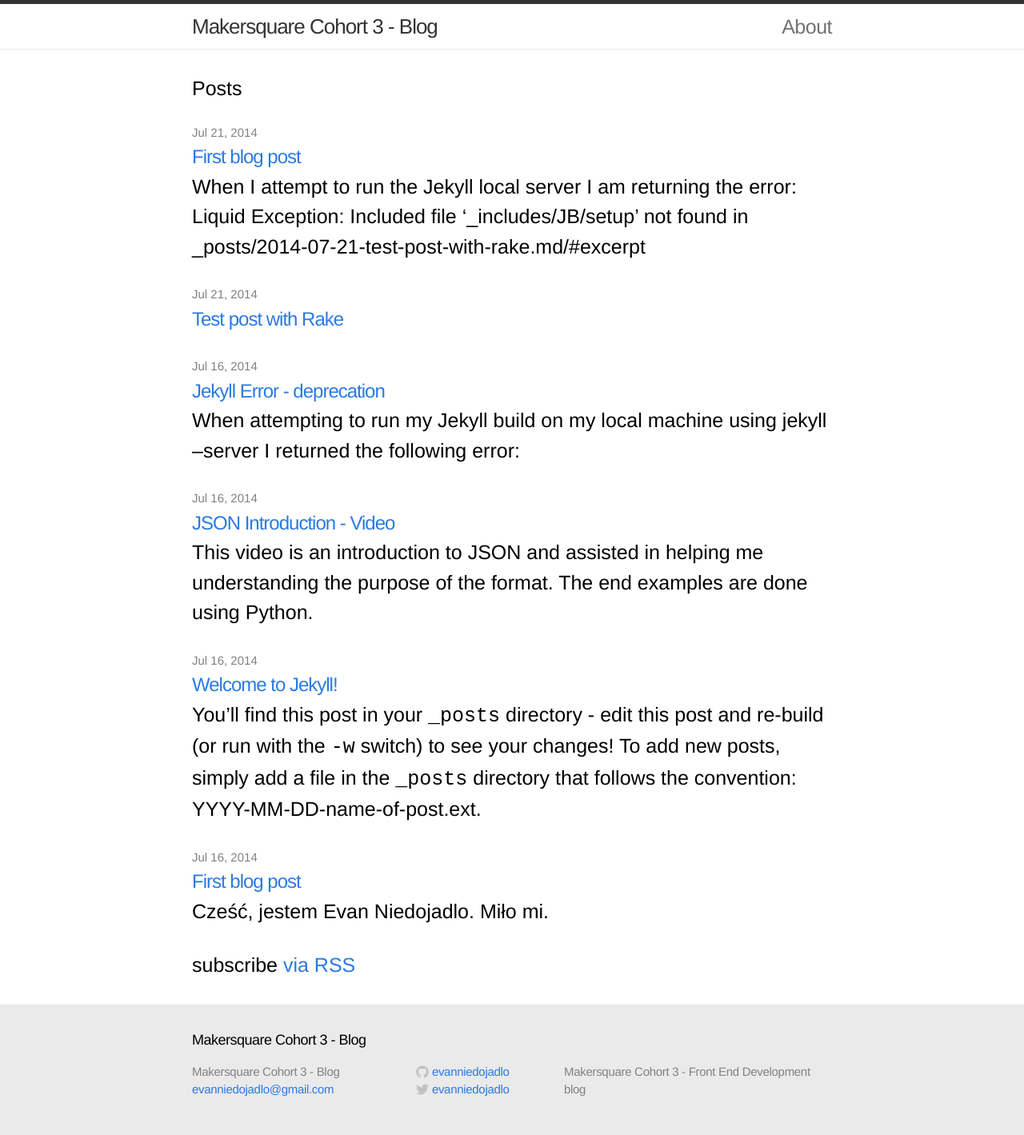
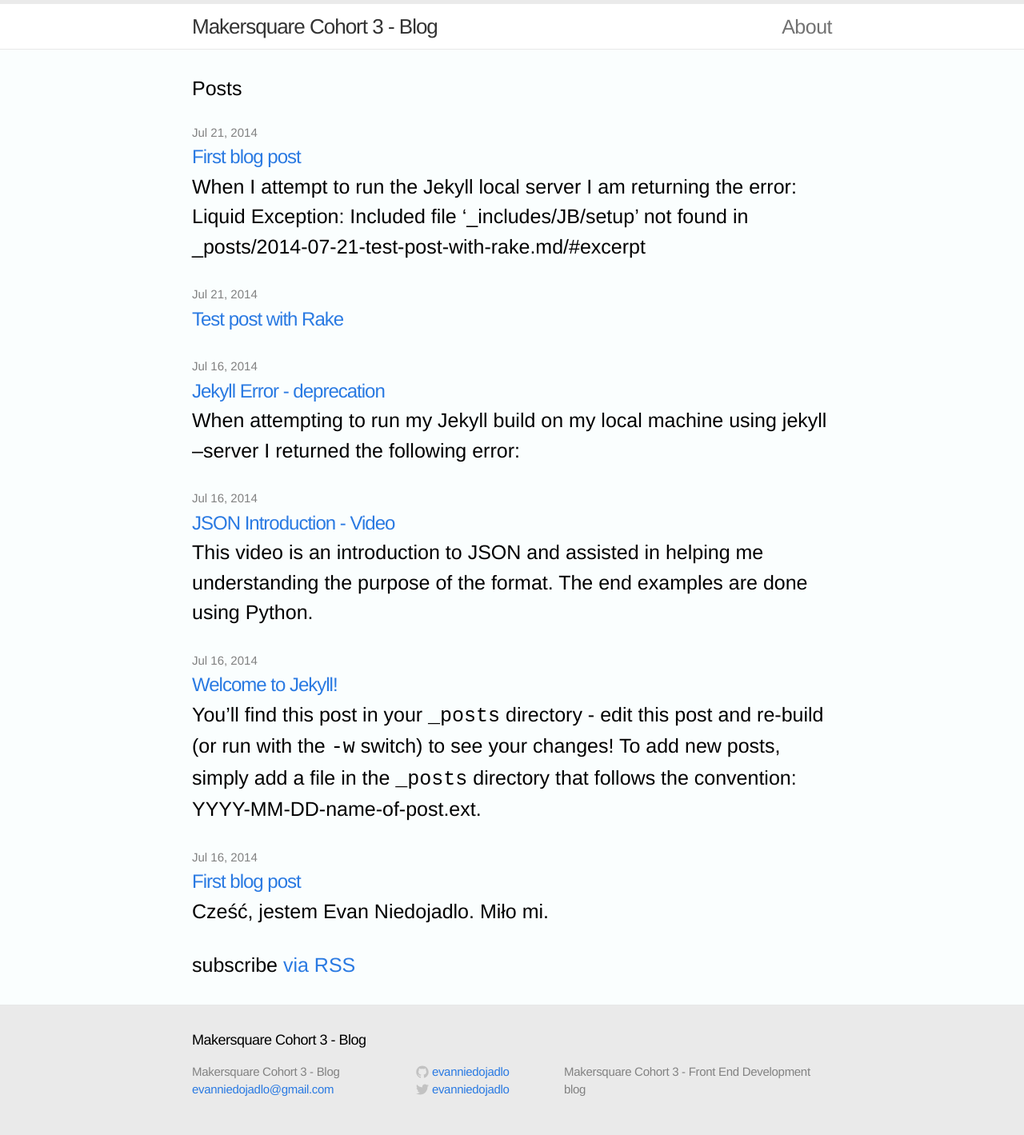
Before and after one commit to evanniedojadlo/evanniedojadlo.github.io, a Jekyll site: the page built from index.html, in a window 1280 px wide. Shown: the whole page at 80% size. Built offline with Jekyll 4.4.1, drawn with Linux system fonts in a browser that asks for light colours.

Commit message:
Small change to the body style

```diff
--- a/css/main.css
+++ b/css/main.css
@@ -41,7 +41,7 @@
 /* Site header */
 
 .site-header {
-  border-top: 5px solid #333;
+  border-top: 5px solid #eaeaea;
   border-bottom: 1px solid #e8e8e8;
   min-height: 56px;
   background-color: white;
@@ -137,7 +137,7 @@
 
 .page-content {
   padding: 30px 0;
-  background-color: #fff;
+  background-color: #fafefe;
 }
 
 
```
